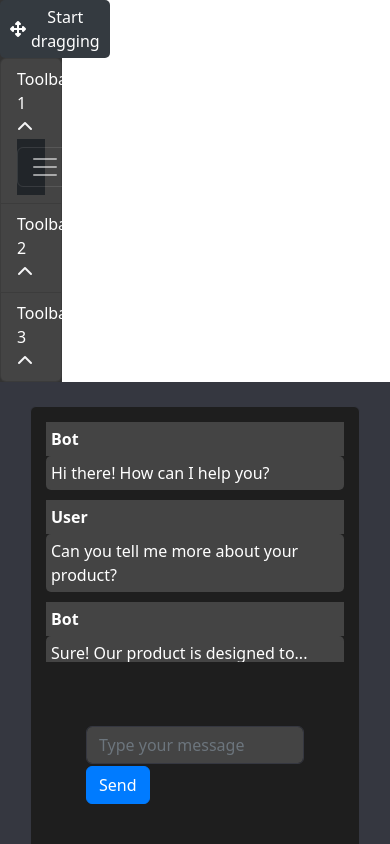
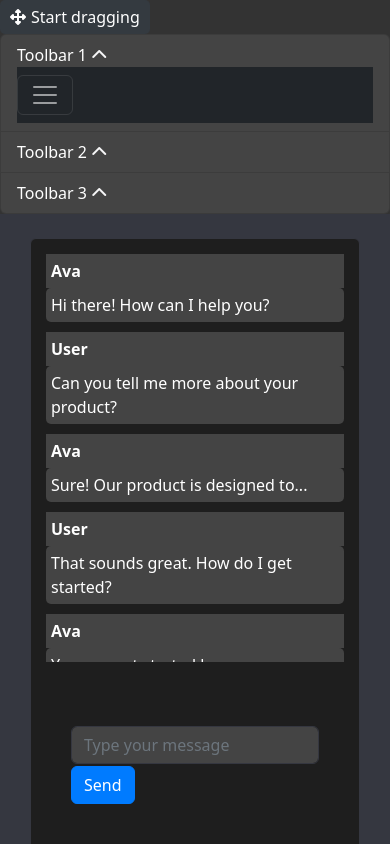
Before and after one commit to Marco30/Maverick, an Angular app in the folder CodeRed/: page /MainView/ChatView in a window 390 px wide. Shown: the top 844 px of the page. Built offline with nearby package versions, Linux system fonts and the light colour scheme.

Commit message:
fix responsive CSS

```diff
--- a/CodeRed/src/app/components/ai-chat/ai-chat.component.css
+++ b/CodeRed/src/app/components/ai-chat/ai-chat.component.css
@@ -1,4 +1,12 @@
 @import url('/src/styles.css');
+
+.ai-chat{
+  background-color: var(--border-color);
+
+
+
+}
+
 
   .chat-container {
     overflow-y: auto;
@@ -9,7 +17,7 @@
     padding: 0px 30px 0px 30px;
   }
 
-  .sticky {
+  .submit-sticky {
     position: -webkit-sticky;
     position: sticky;
     bottom: 0;
--- a/CodeRed/src/app/components/ai-chat/ai-chat.component.html
+++ b/CodeRed/src/app/components/ai-chat/ai-chat.component.html
@@ -1,8 +1,9 @@
-<div class="test">
-    <div class="row justify-content-center">
-      <div class="chat-box">
-        <div class="card mt-4">
-          <div class="card-body">
+<div class="ai-chat">
+
+<div class="row g-0 justify-content-center">
+  <div class="chat-box col-md-8">
+    <div class="card mt-4 ">
+      <div class="card-body ">
         <div class="chat-container" #chatContainer>
           <div *ngFor="let message of messages; let i = index" class="message" [attr.id]="'message-' + i">
             <div class="message-header">
@@ -11,16 +12,24 @@
             <div class="message-body">{{message.content}}</div>
           </div>
         </div>
-            <div class="sticky" #submitContainer>
+
+        <div class="advanced-tools" id="advanced-tools">
+
+        </div>
+
+      </div>
+      <div class="submit-sticky" #submitContainer>
         <form class="form-inline mt-4" (ngSubmit)="onSubmit()">
           <div class="form-group mr-2">
-                  <input type="text" class="form-control" placeholder="Type your message" [(ngModel)]="newMessage" name="newMessage" />
+            <input type="text" class="form-control" placeholder="Type your message" [(ngModel)]="newMessage"
+              name="newMessage" />
           </div>
           <button type="submit" class="btn btn-primary">Send</button>
         </form>
       </div>
+
     </div>
   </div>
 </div>
+
 </div>
-  </div>
--- a/CodeRed/src/app/components/ai-chat/ai-chat.component.ts
+++ b/CodeRed/src/app/components/ai-chat/ai-chat.component.ts
@@ -1,4 +1,4 @@
-import { Component, ElementRef, Renderer2, ViewChild } from '@angular/core';
+import { Component, ElementRef, ViewChild } from '@angular/core';
 import { HttpClient } from '@angular/common/http';
 
 @Component({
@@ -9,37 +9,35 @@ import { HttpClient } from '@angular/common/http';
 export class AiChatComponent {
   messages: any[] = [];
   newMessage: string = '';
-  @ViewChild('chatContainer', {static: false}) private chatContainer: ElementRef | null = null;
-  @ViewChild('submitContainer', {static: false}) private submitContainer: ElementRef | null = null;
+  @ViewChild('chatContainer', { static: false }) private chatContainer: ElementRef | null = null;
 
-  constructor(private http: HttpClient,private renderer: Renderer2) {}
+  constructor(private http: HttpClient) { }
 
   ngOnInit() {
     console.info('Marco test');
 
     this.messages = [
-      { sender: 'Bot', content: 'Hi there! How can I help you?' },
+      { sender: 'Ava', content: 'Hi there! How can I help you?' },
       { sender: 'User', content: 'Can you tell me more about your product?' },
-      { sender: 'Bot', content: 'Sure! Our product is designed to...' },
+      { sender: 'Ava', content: 'Sure! Our product is designed to...' },
       { sender: 'User', content: 'That sounds great. How do I get started?' },
-      { sender: 'Bot', content: 'You can get started by...' },
-      { sender: 'Bot', content: 'Hi there! How can I help you?' },
+      { sender: 'Ava', content: 'You can get started by...' },
+      { sender: 'Ava', content: 'Hi there! How can I help you?' },
       { sender: 'User', content: 'Can you tell me more about your product?' },
-      { sender: 'Bot', content: 'Sure! Our product is designed to...' },
+      { sender: 'Ava', content: 'Sure! Our product is designed to...' },
       { sender: 'User', content: 'That sounds great. How do I get started?' },
-      { sender: 'Bot', content: 'You can get started by...' },
-      { sender: 'Bot', content: 'Hi there! How can I help you?' },
+      { sender: 'Ava', content: 'You can get started by...' },
+      { sender: 'Ava', content: 'Hi there! How can I help you?' },
       { sender: 'User', content: 'Can you tell me more about your product?' },
-      { sender: 'Bot', content: 'Sure! Our product is designed to...' },
+      { sender: 'Ava', content: 'Sure! Our product is designed to...' },
       { sender: 'User', content: 'That sounds great. How do I get started?' },
-      { sender: 'Bot', content: 'You can get started by...' },
+      { sender: 'Ava', content: 'You can get started by...' },
     ];
 
     this.exampleAnswers();
   }
 
   ngAfterViewInit() {
-    // scroll to bottom of chat container
     if (this.chatContainer) {
       this.scrollToLastMessage()
     }
@@ -47,14 +45,28 @@ export class AiChatComponent {
 
   scrollToLastMessage(): void {
 
-    if (this.chatContainer) {
-      const element = this.chatContainer.nativeElement;
-      const lastMessage = element.lastElementChild;
-      if (lastMessage) {
-        lastMessage.scrollIntoView({ behavior: 'smooth', block: 'nearest' });
-      }
+    setTimeout(() => {
+
+    const element = document.getElementById("advanced-tools"); // Your target element
+    const headerOffset = 45;
+
+    if (element) {
+      const elementPosition = element.getBoundingClientRect().top;
+      const offsetPosition = elementPosition + window.pageYOffset - headerOffset;
+
+
+      window.scrollTo({
+        top: offsetPosition,
+        behavior: "smooth",
+      });
     }
-
+    /* const lastMessageIndex = this.messages.length - 1;
+    const lastMessageId = 'message-' + lastMessageIndex;
+    const lastMessageElement = document.getElementById('advanced-tools');
+    if (lastMessageElement) {
+      lastMessageElement.scrollIntoView({ behavior: 'smooth', block: 'nearest' });
+    } */
+  },300);
 
   }
 
@@ -62,7 +74,7 @@ export class AiChatComponent {
 
   exampleAnswers() {
     this.messages.push({
-      sender: 'Bot',
+      sender: 'Ava',
       content: 'Hello! How can I help you today?',
     });
     this.messages.push({
@@ -70,7 +82,7 @@ export class AiChatComponent {
       content: 'Can you tell me about the weather in New York?',
     });
     this.messages.push({
-      sender: 'Bot',
+      sender: 'Ava',
       content:
         'Sure! The weather in New York is currently 70 degrees and sunny.',
     });
@@ -79,18 +91,18 @@ export class AiChatComponent {
       content: 'What is the capital of France?',
     });
     this.messages.push({
-      sender: 'Bot',
+      sender: 'Ava',
       content: 'The capital of France is Paris.',
     });
     this.messages.push({ sender: 'User', content: 'Thanks for your help!' });
     this.messages.push({
-      sender: 'Bot',
+      sender: 'Ava',
       content: 'Youre welcome. Have a great day!',
     });
   }
 
   onSubmit() {
-    if (this.newMessage) {
+    /*if (this.newMessage) {
       this.messages.push({ sender: 'User', content: this.newMessage });
       this.http
         .post(
@@ -114,6 +126,18 @@ export class AiChatComponent {
           this.messages.push({ sender: 'Bot', content: botMessage });
         });
       this.newMessage = '';
-    }
+    } */
+
+    this.messages.push({
+      sender: 'Ava',
+      content: 'Youre welcome. Have a great day!',
+    });
+
+
+
+      this.scrollToLastMessage();
+
+
   }
+
 }
--- a/CodeRed/src/app/components/sidebar/sidebar.component.css
+++ b/CodeRed/src/app/components/sidebar/sidebar.component.css
@@ -32,6 +32,8 @@
   --Light-btn-collapse-hover-color: #333;
   --Light-chevron-color: #333;
 }
+
+
 
   .sticky {
     position: -webkit-sticky;
--- a/CodeRed/src/app/components/sidebar/sidebar.component.html
+++ b/CodeRed/src/app/components/sidebar/sidebar.component.html
@@ -1,5 +1,5 @@
 <div class="dark sticky">
-  <div class="row">
+  <div class="row g-0">
     <div class="col-md-12">
       <button class="btn btn-primary btn-icon" (click)="toggleDragMode()">
         <i class="fas fa-arrows-alt"></i>
--- a/CodeRed/src/app/main-view/main-view.component.css
+++ b/CodeRed/src/app/main-view/main-view.component.css
@@ -1,5 +1,5 @@
 #sidebar {
-    width: 16%;
+
     padding-right: 0px;
     padding-left: 0px;
   }
--- a/CodeRed/src/app/main-view/main-view.component.html
+++ b/CodeRed/src/app/main-view/main-view.component.html
@@ -1,6 +1,6 @@
-<div class="container-fluid vh-100">
-    <div class="row h-100">
-      <div class="col-md-auto bg-light" id="sidebar">
+<div class="container-fluid px-0 vh-100">
+    <div class="row g-0 h-100">
+      <div class="col-md-2 bg-light" id="sidebar">
         <!-- Sidebar content goes here -->
 
      <app-sidebar></app-sidebar>
@@ -9,7 +9,7 @@
       </div>
 
 
-      <div class="col-md" id="content">
+      <div class="col-md-10" id="content">
         <!-- Main content area -->
 
        <router-outlet></router-outlet>
```
Lines whose indentation alone changed are shown as unchanged.
